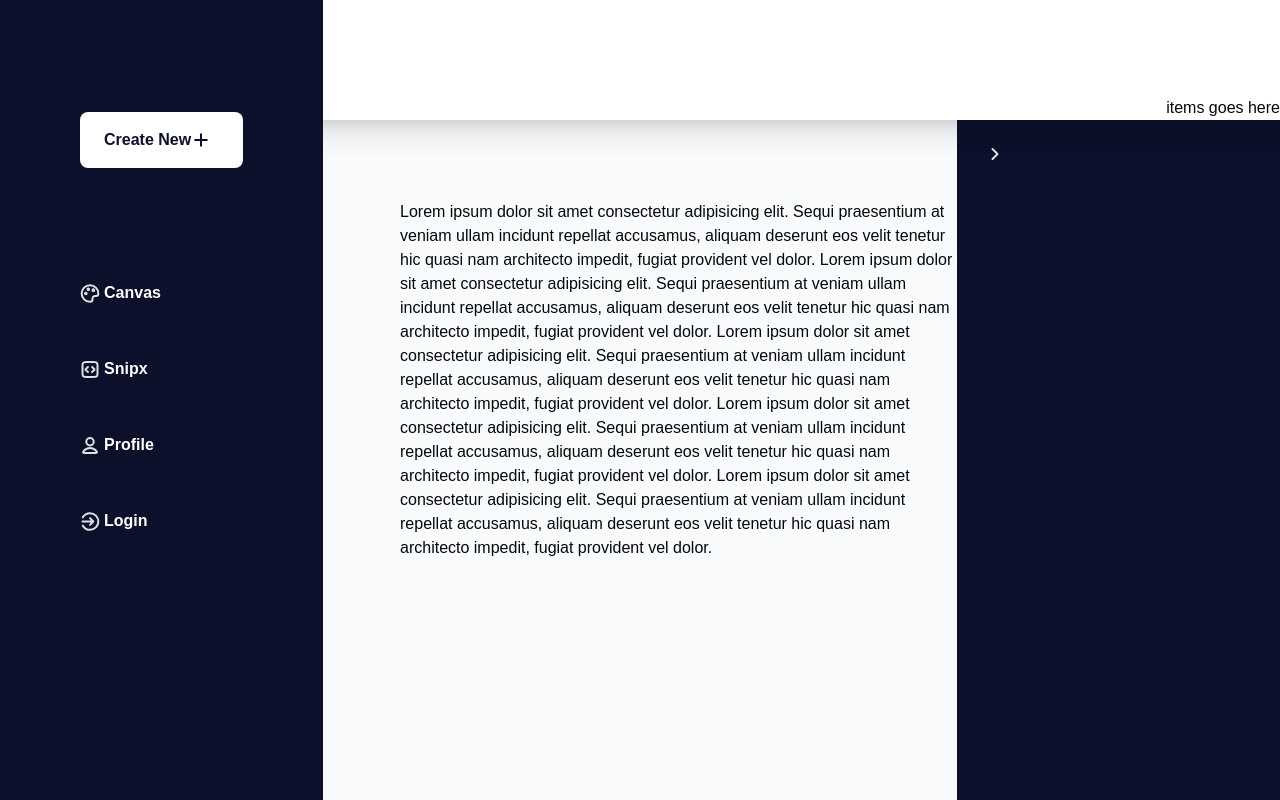
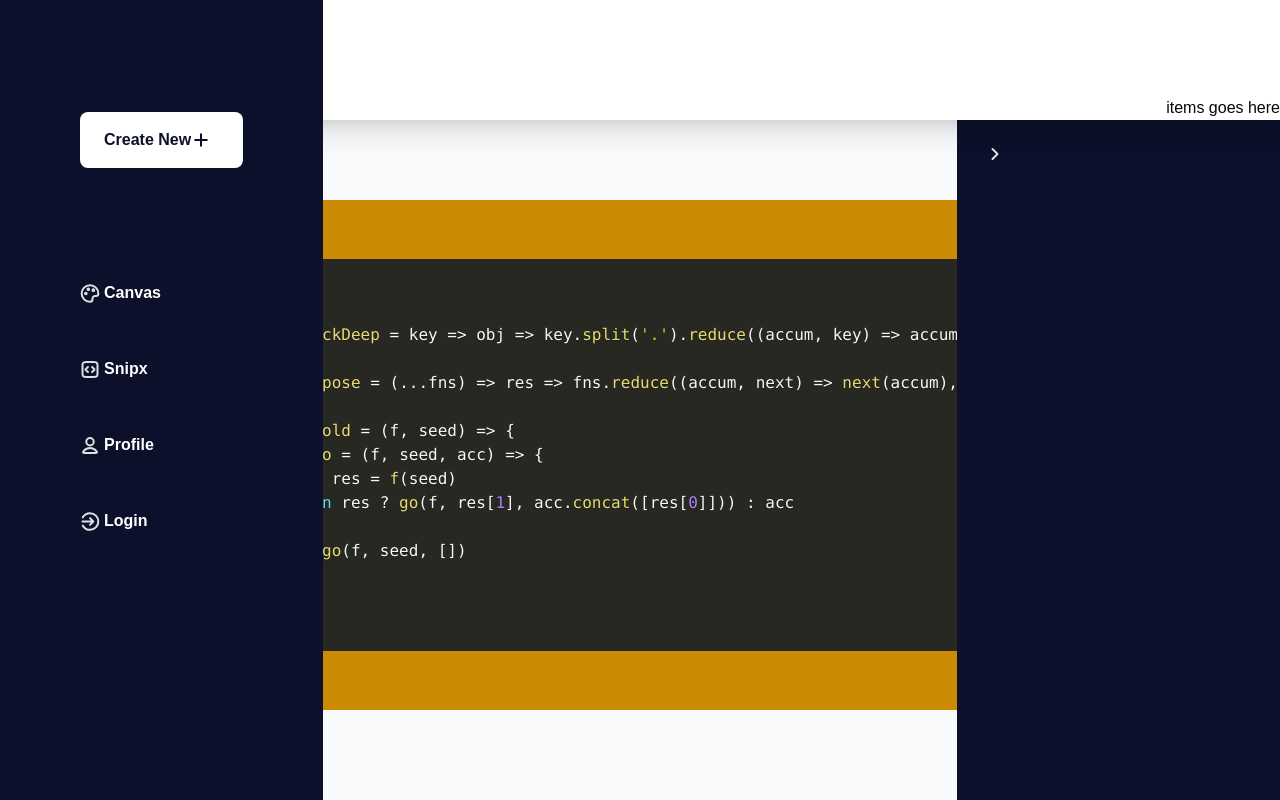
Before and after one commit to evergreenx/snipXe, a Next.js app: page /create in a window 1280 px wide. Shown: the top 800 px of the page. Built offline with nearby package versions, Linux system fonts and the light colour scheme.

Commit message:
add basic editor

```diff
--- a/app/create/layout.tsx
+++ b/app/create/layout.tsx
@@ -18,9 +18,8 @@ export default function RootLayout({
 }) {
   return (
     <main className="min-h-screen w-full ">
-      <div className="flex h-screen">
+      <div className=" h-screen">
         {children}
-
 
 <CanvasControl />
 
--- a/app/create/page.tsx
+++ b/app/create/page.tsx
@@ -1,21 +1,54 @@
+"use client";
+
 import Sidebar from "@/components/sidebar";
-import React from "react";
+import React, { useEffect, useRef } from "react";
+import Prism from "prismjs";
+import "prismjs/themes/prism-okaidia.css";
 
 export default function page() {
+  useEffect(() => {
+    Prism.highlightAll();
+  }, []);
+
+  const code = `
+
+  const pluckDeep = key => obj => key.split('.').reduce((accum, key) => accum[key], obj)
+
+  const compose = (...fns) => res => fns.reduce((accum, next) => next(accum), res)
+
+  const unfold = (f, seed) => {
+    const go = (f, seed, acc) => {
+      const res = f(seed)
+      return res ? go(f, res[1], acc.concat([res[0]])) : acc
+    }
+    return go(f, seed, [])
+  }
+
+    `;
+
+  const handleInput = () => {
+    Prism.highlightAll(); // Call Prism to highlight code on input changes
+  };
+
+  const preRef = useRef(null);
   return (
-    <div className="mt-[200px] pl-[400px]  ">
-      Lorem ipsum dolor sit amet consectetur adipisicing elit. Sequi praesentium
-      at veniam ullam incidunt repellat accusamus, aliquam deserunt eos velit
-      tenetur hic quasi nam architecto impedit, fugiat provident vel dolor.
-      Lorem ipsum dolor sit amet consectetur adipisicing elit. Sequi praesentium
-      at veniam ullam incidunt repellat accusamus, aliquam deserunt eos velit
-      tenetur hic quasi nam architecto impedit, fugiat provident vel dolor.    Lorem ipsum dolor sit amet consectetur adipisicing elit. Sequi praesentium
-      at veniam ullam incidunt repellat accusamus, aliquam deserunt eos velit
-      tenetur hic quasi nam architecto impedit, fugiat provident vel dolor.    Lorem ipsum dolor sit amet consectetur adipisicing elit. Sequi praesentium
-      at veniam ullam incidunt repellat accusamus, aliquam deserunt eos velit
-      tenetur hic quasi nam architecto impedit, fugiat provident vel dolor.    Lorem ipsum dolor sit amet consectetur adipisicing elit. Sequi praesentium
-      at veniam ullam incidunt repellat accusamus, aliquam deserunt eos velit
-      tenetur hic quasi nam architecto impedit, fugiat provident vel dolor.
+    <div className="mt-[200px]  mx-auto flex justify-center items-center w-full   ">
+      <div className=" w-[782px] bg-yellow-600  py-[51px] flex justify-center items-center px-[91px]">
+        <pre
+          className="  "
+          ref={preRef}
+          contentEditable
+          onInput={handleInput}
+          style={{
+            border: 0,
+            boxShadow: "none",
+            borderRadius: 0,
+            overflow: "visible",
+          }}
+        >
+          <code className="language-javascript"> {code}</code>
+        </pre>
+      </div>
     </div>
   );
 }
--- a/app/globals.css
+++ b/app/globals.css
@@ -2,6 +2,7 @@
 @tailwind components;
 @tailwind utilities;
 @import url('https://fonts.googleapis.com/css2?family=Nunito&display=swap');
+
 
 @layer base {
   :root {
--- a/components/CanvasControl.tsx
+++ b/components/CanvasControl.tsx
@@ -7,7 +7,7 @@ function CanvasControl() {
   const [value, toggle, setValue] = useToggle(true);
 
   return (
-    <div className="w-full">
+    <div className="">
       <AnimatePresence>
         {value && (
           <motion.aside
@@ -15,7 +15,7 @@ function CanvasControl() {
             animate={{ x: 0 }}
             exit={{ x: "100%" }}
             transition={{ duration: 0.3, ease: "easeInOut" }}
-            className="w-[323px] pt-[24px] relative   right-0  top-[120px] pb-[55px] scroll-x overflow-y-auto bg-primary h-screen text-white px-[28px]"
+            className="w-[323px] pt-[24px] fixed   right-0  top-[120px] pb-[55px] scroll-x overflow-y-auto bg-primary h-screen text-white px-[28px]"
           >
             <div
               className="toogle cursor-pointer"
--- a/package.json
+++ b/package.json
@@ -13,6 +13,7 @@
     "geist": "^1.0.0",
     "next": "latest",
     "postcss": "8.4.29",
+    "prismjs": "^1.29.0",
     "react": "18.2.0",
     "react-dom": "18.2.0",
     "tailwindcss": "3.3.3",
@@ -21,6 +22,7 @@
   },
   "devDependencies": {
     "@types/node": "20.3.1",
+    "@types/prismjs": "^1.26.3",
     "@types/react": "18.2.8",
     "@types/react-dom": "18.2.5",
     "encoding": "^0.1.13"
```
Also changed, not shown: 1 other file (tests, documents, lock files or other folders).
